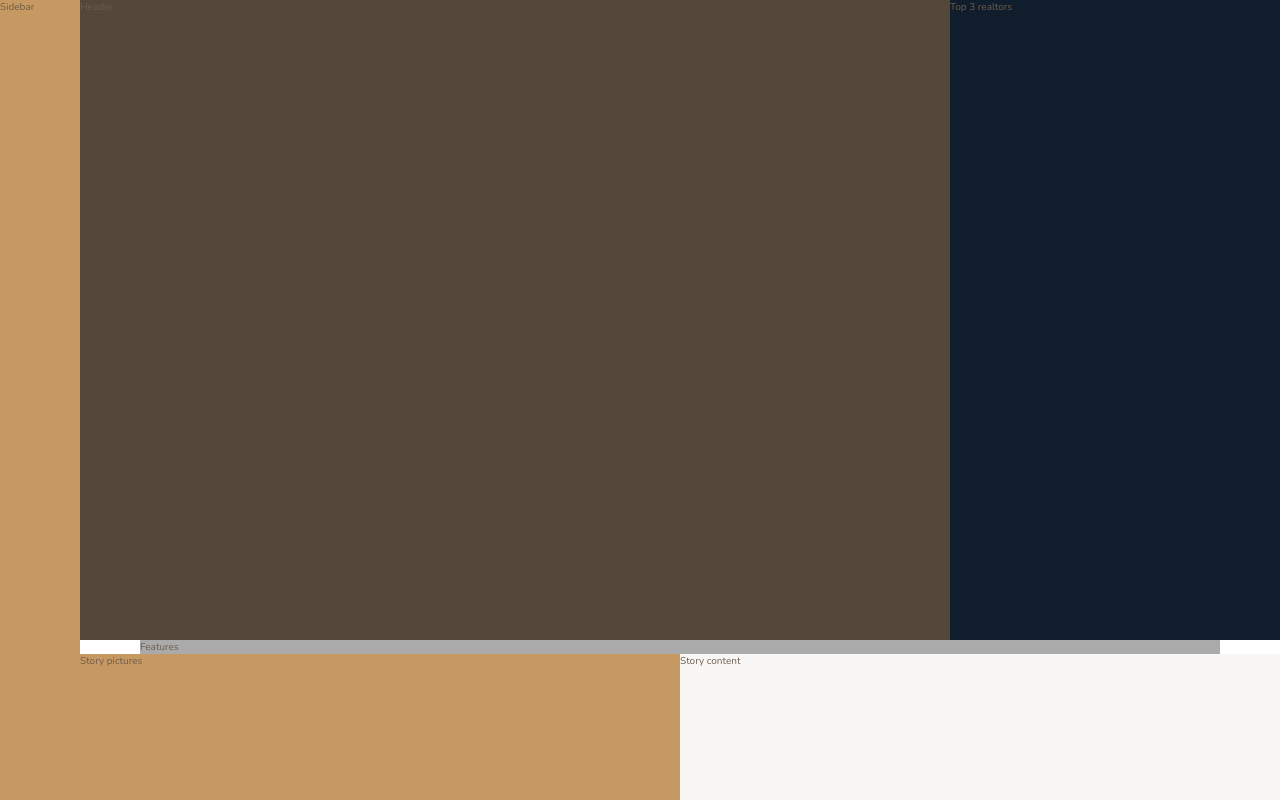
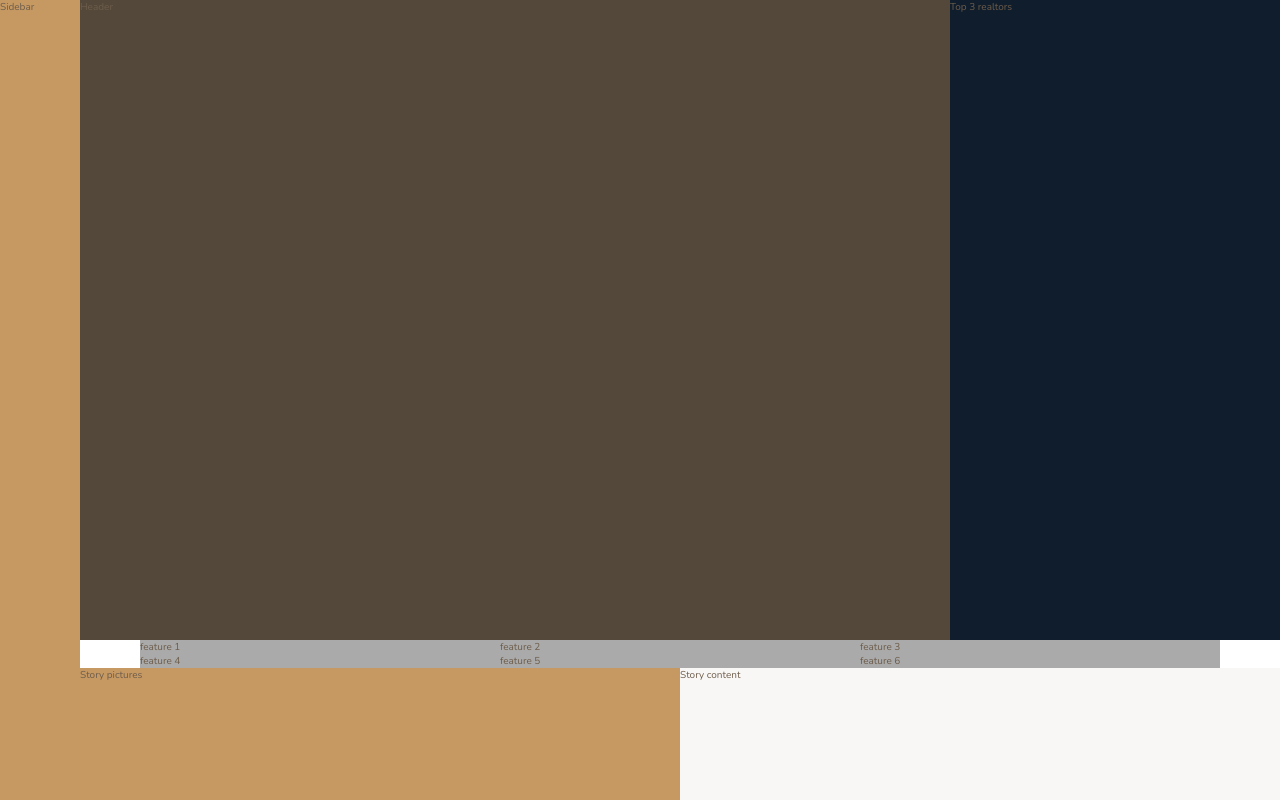
Before and after one commit to andrucz/css-grid-layout, a website: page index.html in a window 1280 px wide. Shown: the top 800 px of the page. Drawn offline with nearby package versions, Linux system fonts and the light colour scheme; files that its build step writes are made by us from their sources.

Commit message:
features grid

```diff
--- a/index.html
+++ b/index.html
@@ -27,7 +27,12 @@
   </div>
 
   <section class="features">
-    Features
+    <div class="feature">feature 1</div>
+    <div class="feature">feature 2</div>
+    <div class="feature">feature 3</div>
+    <div class="feature">feature 4</div>
+    <div class="feature">feature 5</div>
+    <div class="feature">feature 6</div>
   </section>
 
   <div class="story__pictures">
--- a/sass/_features.scss
+++ b/sass/_features.scss
@@ -1,4 +1,7 @@
 .features {
   background-color: $color-grey-light-2;
   grid-column: center-start / center-end;
+
+  display: grid;
+  grid-template-columns: repeat(3, 1fr);
 }
```
